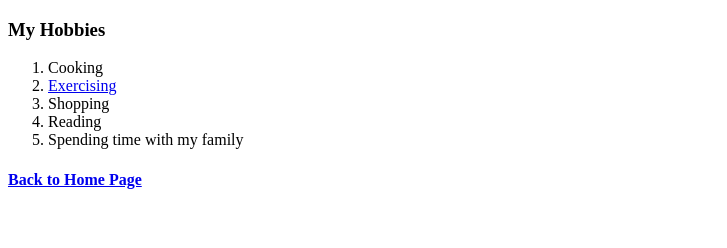
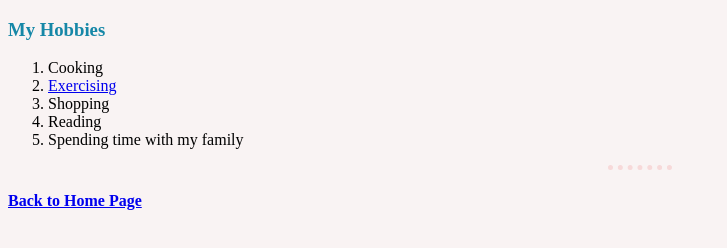
Before and after one commit to spettigrew/udemy-web-dev-course, a plain HTML site: page HTML - Personal Site/hobbies.html in a window 1280 px wide. Shown: the whole page, without its empty margins (0-727 px from the left). Drawn offline with Linux system fonts and the light colour scheme.

Commit message:
Links added to contact and hobbies pages

```diff
--- a/HTML - Personal Site/hobbies.html
+++ b/HTML - Personal Site/hobbies.html
@@ -5,6 +5,7 @@
     <meta http-equiv="X-UA-Compatible" content="IE=edge">
     <meta name="viewport" content="width=device-width, initial-scale=1.0">
     <title>My Hobbies</title>
+    <link rel="stylesheet" href="css/styles.css">
 </head>
 <body>
     <h3>My Hobbies</h3>
@@ -15,6 +16,7 @@
         <li>Reading</li>
         <li>Spending time with my family</li>
     </ol>
+    <hr>
     <h4><a href="index.html">Back to Home Page</a></h4>
 </body>
 </html>
```
Also changed, not shown: HTML - Personal Site/contact.html (+1 -0 lines).
